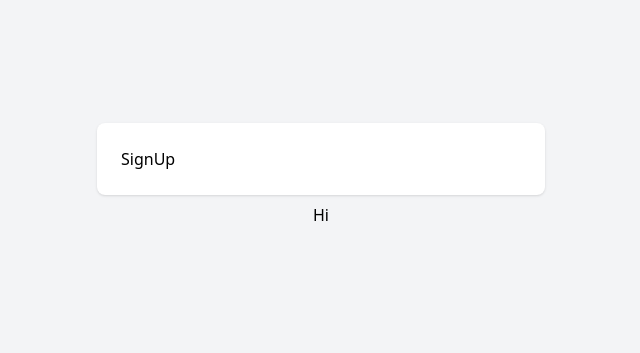
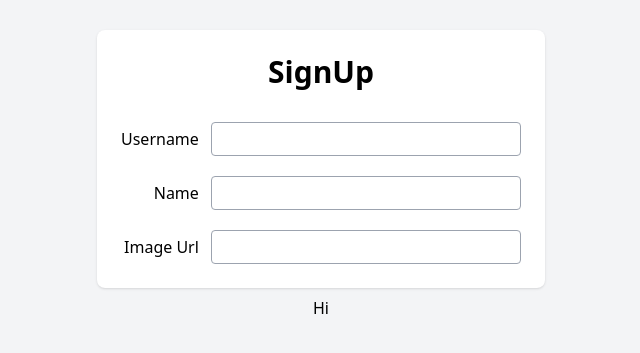
Before and after one commit to rtokala14/chat-app, a React (Vite) app in the folder client/: page /signup in a window 1280 px wide. Shown: the part 225-578 px from the top of the page, without its empty margins (319-959 px from the left). Built offline with nearby package versions, Linux system fonts and the light colour scheme.

Commit message:
Add form layout for signup

```diff
--- /dev/null
+++ b/client/src/components/Input.tsx
@@ -0,0 +1,20 @@
+import {
+  type DetailedHTMLProps,
+  type InputHTMLAttributes,
+  forwardRef,
+} from "react";
+
+const Input = forwardRef<
+  HTMLInputElement,
+  DetailedHTMLProps<InputHTMLAttributes<HTMLInputElement>, HTMLInputElement>
+>(({ className, ...rest }, ref) => {
+  return (
+    <input
+      className={`py-1 px-2 border border-gray-400 focus:border-blue-500 outline-none rounded w-full ${className}`}
+      {...rest}
+      ref={ref}
+    />
+  );
+});
+
+export default Input;
--- a/client/src/pages/SignUp.tsx
+++ b/client/src/pages/SignUp.tsx
@@ -1,5 +1,24 @@
+import { useRef } from "react";
+import Input from "../components/Input";
+
 function SignUp() {
-  return <div>SignUp</div>;
+  const usernameRef = useRef<HTMLInputElement>(null);
+  const nameRef = useRef<HTMLInputElement>(null);
+  const imageUrlRef = useRef<HTMLInputElement>(null);
+
+  return (
+    <>
+      <h1 className=" text-3xl font-bold mb-8 text-center">SignUp</h1>
+      <form className=" grid grid-cols-[auto,1fr] gap-x-3 gap-y-5 items-center justify-items-end">
+        <label htmlFor="userName">Username</label>
+        <Input id="userName" pattern="\S*" required ref={usernameRef} />
+        <label htmlFor="name">Name</label>
+        <Input id="name" required ref={nameRef} />
+        <label htmlFor="imageUrl">Image Url</label>
+        <Input id="imageUrl" type={"url"} ref={imageUrlRef} />
+      </form>
+    </>
+  );
 }
 
 export default SignUp;
```
